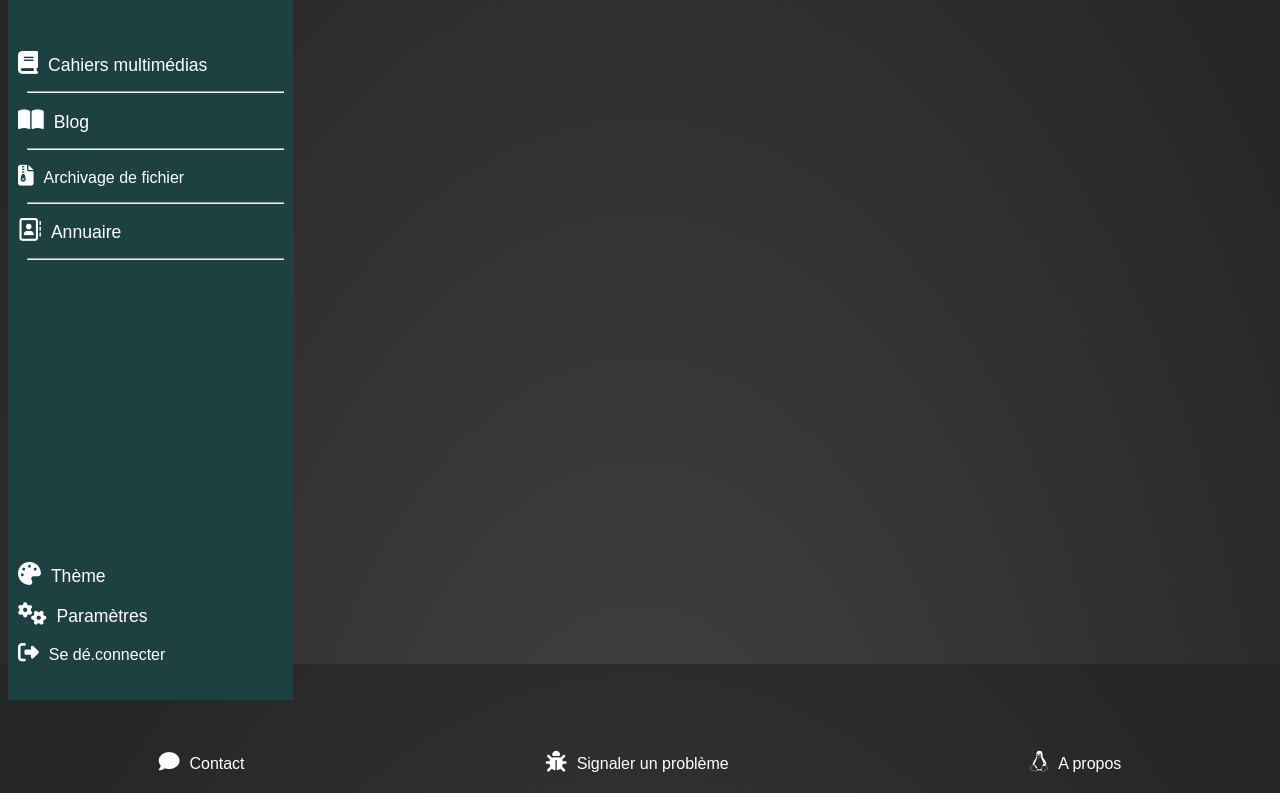
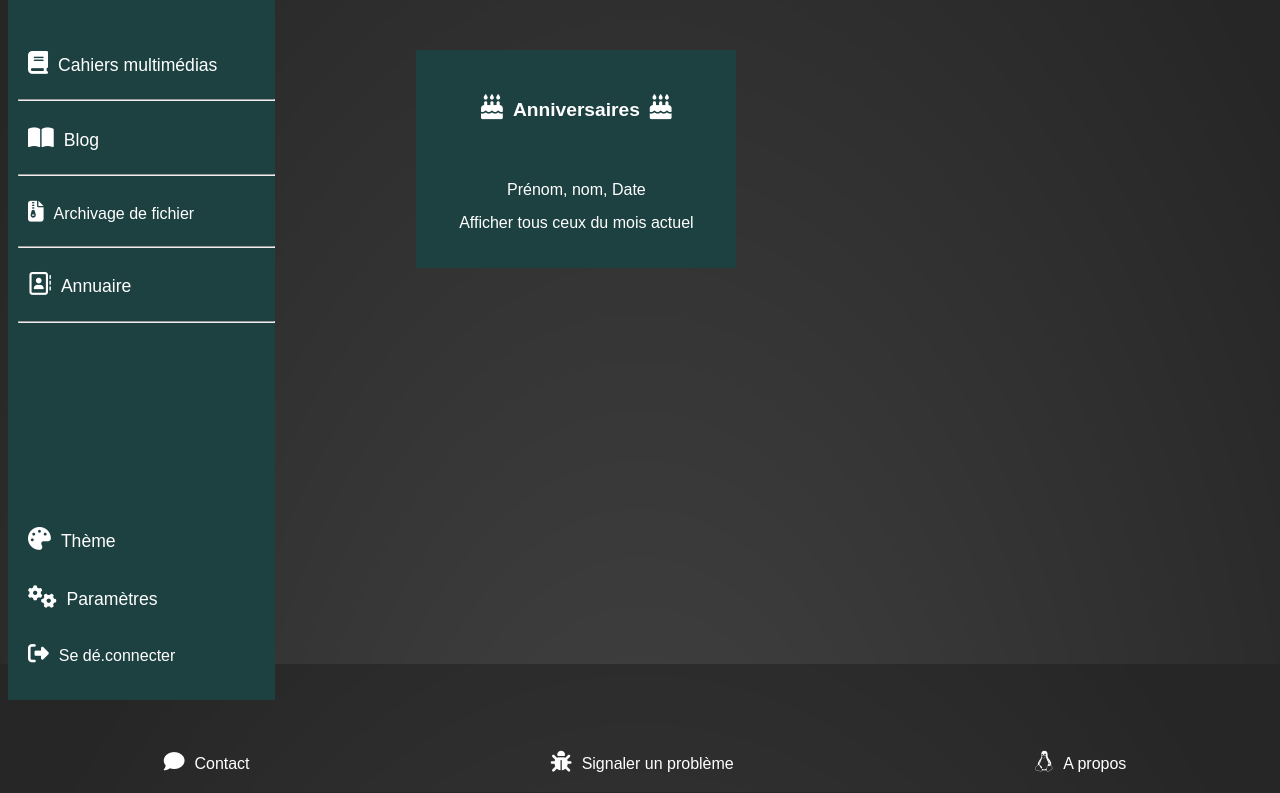
Before and after one commit to MatteoLanglois/ProjetWebL1, a PHP site: page / in a window 1280 px wide. Shown: the part 136-929 px from the top of the page. After the commit the page ends 908 px from the top, so only its background shows below. Run offline with PHP 8.4, Linux system fonts and the light colour scheme; some libraries are stand-ins or nearby versions.

Commit message:
add the birthday part

```diff
--- a/Maquette/annuaire/index.html
+++ b/Maquette/annuaire/index.html
@@ -3,6 +3,7 @@
   <head>
     <meta charset="utf-8">
     <title>ENT Millocheau</title>
+    <link rel="stylesheet" href="../style.css">
     <link rel="stylesheet" href="style.css">
     <script src="https://kit.fontawesome.com/f0c5800638.js" crossorigin="anonymous"></script>
   </head>
--- a/Maquette/index.html
+++ b/Maquette/index.html
@@ -17,6 +17,8 @@
       <img src="data/taoki.png" alt="Image du dragon Taoki" class="taoki">
     </header>
 
+    <div class="Body">
+
       <nav>
         <ul>
           <li><a href="publications/cmultimedia/index.html"><i class="fas fa-book icone"></i>Cahiers multimédias</a></li>
@@ -35,6 +37,21 @@
         </ul>
       </nav>
 
+      <div class="Center">
+        <div class="Anniversaire">
+          <h4><i class="fas fa-birthday-cake icone"></i>Anniversaires<i class="fas fa-birthday-cake icone"></i></h4>
+          <ul>
+            <li>Prénom, nom, Date</li>
+            <li>Afficher tous ceux du mois actuel</li>
+          </ul>
+        </div>
+        <div class="">
+
+        </div>
+      </div>
+
+    </div>
+
     <footer>
       <ul>
         <li><i class="fas fa-comment icone"></i>Contact</li>
--- a/Maquette/style.css
+++ b/Maquette/style.css
@@ -37,8 +37,8 @@ nav {
 ul {
   list-style: none;
   color: white;
-  padding-top: 20px;
-  padding-bottom: 20px;
+  padding-top: 10px;
+  padding-bottom: 10px;
   padding-left: 0px;
 }
 
@@ -52,6 +52,32 @@ hr {
   color: rgba(23, 23, 23, 0.62);
 }
 
+.Body {
+  display: flex;
+  flex-direction: row;
+}
+
+.Center {
+  width: 1000px;
+  margin-left: 10%;
+  margin-right: 10%;
+  padding-top: 50px;
+
+}
+
+.Anniversaire {
+  width: 300px;
+  margin-left: 15px;
+  padding: 10px;
+  text-align: center;
+  background-color: rgb(29, 64, 65);
+}
+
+h4 {
+  color: white;
+  font-size: 1.2em;
+}
+
 footer ul {
   display: flex;
   flex-direction: row;
@@ -60,7 +86,7 @@ footer ul {
 
 .icone {
   font-size: 1.3em;
-  margin-right: 10px;
+  margin: 10px;
 }
 
 a {
```
Also changed, not shown: Maquette/annuaire/style.css (+3 -57 lines). Lines whose indentation alone changed are shown as unchanged.
